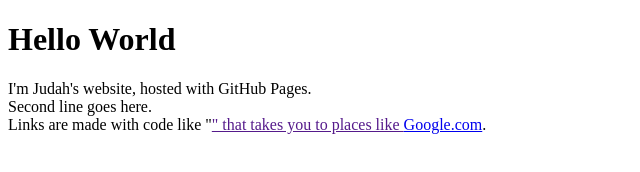
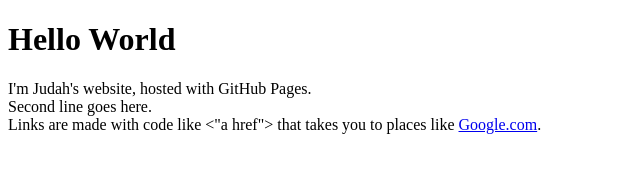
Before and after one commit to JudahCode/judahcode.github.io, a plain HTML site: page index.html in a window 1280 px wide. Shown: the whole page, without its empty margins (0-640 px from the left). Drawn offline with Linux system fonts and the light colour scheme.

Commit message:
Update index.html

```diff
--- a/index.html
+++ b/index.html
@@ -4,7 +4,7 @@
 <h1>Hello World</h1>
 <p>I'm Judah's website, hosted with GitHub Pages.<br>Second line goes here.
 <br>
-Links are made with code like "<a /href>" that takes you to places like <a href="https://www.google.com">Google.com</a>.
+Links are made with code like <"a href"> that takes you to places like <a href="https://www.google.com">Google.com</a>.
 </p>
 </body>
 </html>
```
